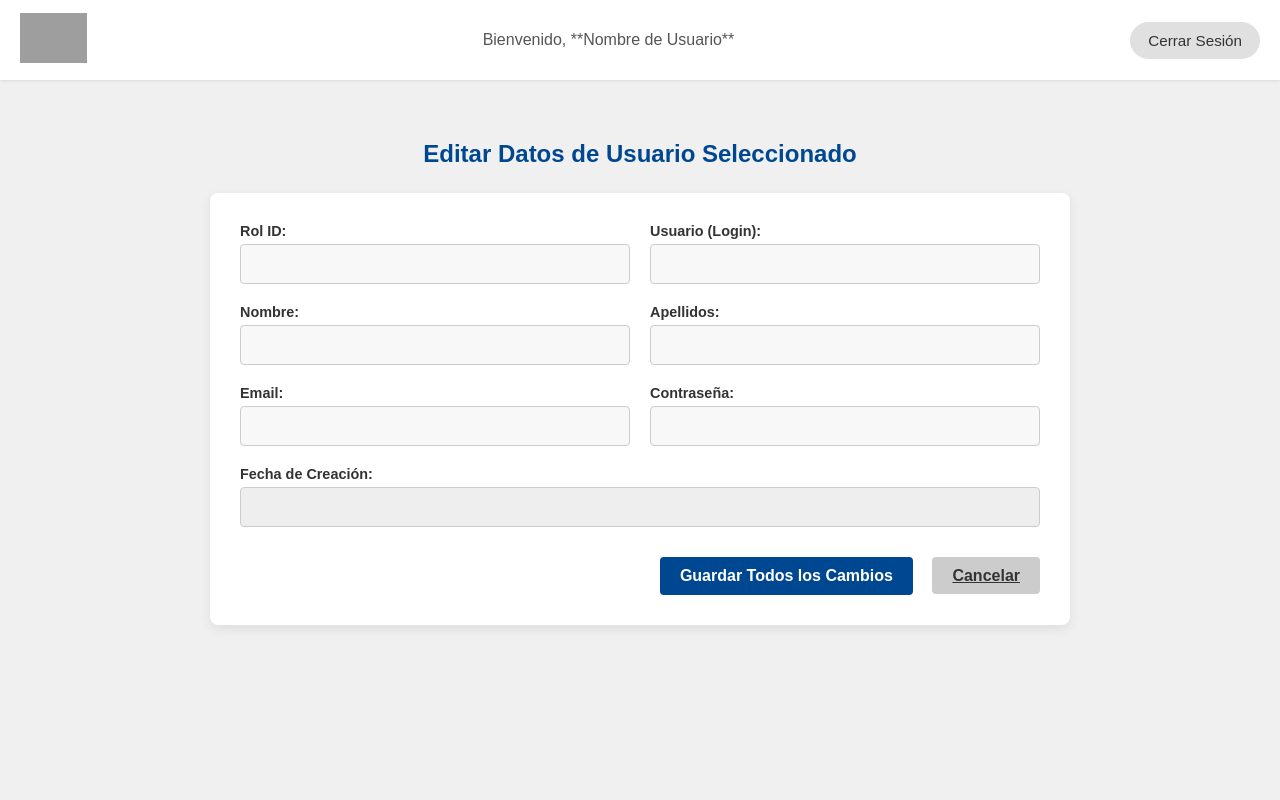
After one commit to OscarRodriguez90/Login_escola_A07_RabascoDavid_HonoratoDavid_FernandezHugo_RodriguezOscar, a PHP site: page /pages/form_users.php in a window 1280 px wide. The commit adds this page. Run offline with PHP 8.4, Linux system fonts and the light colour scheme; grey boxes are pictures that could not be loaded.

Commit message:
Formulario Update User + CSS hecho

```diff
--- a/db/database.sql
+++ b/db/database.sql
@@ -14,7 +14,7 @@ CREATE TABLE usuarios (
     rol_id INT NOT NULL,
     usuario VARCHAR(100) UNIQUE NOT NULL,
     contraseña VARCHAR(255) NOT NULL,
-    nombre VARCHAR(100) NOT NULL,
+    nombre VARCHA   R(100) NOT NULL,
     apellidos VARCHAR(150) NOT NULL,
     email VARCHAR(200) UNIQUE NOT NULL,
     fecha_creacion TIMESTAMP DEFAULT CURRENT_TIMESTAMP,
--- /dev/null
+++ b/pages/form_users.php
@@ -0,0 +1,79 @@
+<!DOCTYPE html>
+<html lang="es">
+<head>
+    <meta charset="UTF-8">
+    <meta name="viewport" content="width=device-width, initial-scale=1.0">
+    <title>Menú Inicio</title>
+    <link rel="stylesheet" href="../styles/styles.css">
+</head>
+<body id="home_body">
+    <header class="main_header">
+        <div class="logo_container">
+            <img src="../img/logo1.png" alt="logo de la aplicación" class="logo_img">
+        </div>
+
+        <div class="user_info">
+            <span class="username">Bienvenido, **Nombre de Usuario**</span>
+        </div>
+
+        <div class="logout_container">
+            <button class="logout_btn">Cerrar Sesión</button>
+        </div>
+    </header>
+
+    <main class="admin-content">
+        <h2 class="form-title">Editar Datos de Usuario Seleccionado</h2>
+
+        <form action="" method="POST" class="user-edit-form">
+
+            <input type="hidden" name="id">
+
+            <div class="form-row">
+                <div class="form-group-main">
+                    <label for="rol_id">Rol ID:</label>
+                    <input type="number" id="rol_id" name="rol_id">
+                </div>
+
+                <div class="form-group-main">
+                    <label for="usuario">Usuario (Login):</label>
+                    <input type="text" id="usuario" name="usuario">
+                </div>
+            </div>
+
+            <div class="form-row">
+                <div class="form-group-main">
+                    <label for="nombre">Nombre:</label>
+                    <input type="text" id="nombre" name="nombre">
+                </div>
+
+                <div class="form-group-main">
+                    <label for="apellidos">Apellidos:</label>
+                    <input type="text" id="apellidos" name="apellidos">
+                </div>
+            </div>
+
+            <div class="form-row">
+                <div class="form-group-main">
+                    <label for="email">Email:</label>
+                    <input type="email" id="email" name="email">
+                </div>
+
+                <div class="form-group-main">
+                    <label for="contraseña">Contraseña:</label>
+                    <input type="password" id="contraseña" name="contraseña">
+                </div>
+            </div>
+
+            <div class="form-group-main full-width">
+                <label for="fecha_creacion">Fecha de Creación:</label>
+                <input type="text" id="fecha_creacion" name="fecha_creacion" readonly>
+            </div>
+
+            <div class="button-container">
+                <button type="submit" class="save-main-btn">Guardar Todos los Cambios</button>
+                <a href="./home.php" class="cancel-main-btn">Cancelar</a>
+            </div>
+        </form>
+    </main>
+</body>
+</html>
--- a/styles/styles.css
+++ b/styles/styles.css
@@ -169,6 +169,109 @@ main {
     padding: 20px;
 }
 
+.admin-content {
+    padding: 40px;
+    display: flex;
+    flex-direction: column;
+    align-items: center;
+}
+
+.form-title {
+    color: #004791;
+    margin-bottom: 25px;
+}
+
+.user-edit-form {
+    background: white;
+    padding: 30px;
+    border-radius: 8px;
+    box-shadow: 0 4px 12px rgba(0, 0, 0, 0.08); /* Sombra más profunda para el formulario */
+    width: 100%;
+    max-width: 800px; /* Limita el ancho del formulario */
+}
+
+.form-row {
+    display: flex;
+    justify-content: space-between;
+    margin-bottom: 20px;
+    gap: 20px;
+}
+
+.form-group-main {
+    display: flex;
+    flex-direction: column;
+    width: 50%; /* Ocupa la mitad del ancho en la fila */
+}
+
+.form-group-main.full-width {
+    width: 100%;
+}
+
+.user-edit-form label {
+    font-weight: 600;
+    color: #333;
+    margin-bottom: 5px;
+    font-size: 0.9em;
+}
+
+.user-edit-form input {
+    background: #f8f8f8;
+    border: 1px solid #ccc;
+    border-radius: 4px;
+    padding: 10px;
+    font-size: 1em;
+    color: #000;
+}
+
+.user-edit-form input:focus {
+    border-color: #004791;
+    outline: none;
+    background: white;
+}
+
+/* Campos de solo lectura */
+.user-edit-form input[readonly] {
+    background: #eee;
+    color: #555;
+    cursor: default;
+}
+
+/* Contenedor de Botones */
+.button-container {
+    margin-top: 30px;
+    text-align: right;
+}
+
+.save-main-btn,
+.cancel-main-btn {
+    padding: 10px 20px;
+    border: none;
+    border-radius: 4px;
+    cursor: pointer;
+    font-weight: 600;
+    font-size: 1em;
+    margin-left: 15px;
+    transition: opacity 0.2s;
+}
+
+.save-main-btn {
+    background-color: #004791;
+    color: white;
+}
+
+.save-main-btn:hover {
+    opacity: 0.9;
+}
+
+.cancel-main-btn {
+    background-color: #ccc;
+    color: #333;
+}
+
+.cancel-main-btn:hover {
+    opacity: 0.9;
+}
+
 @media (max-width: 900px) {
     .container {
         max-width: 100%;
```
Also changed, not shown: processes/update_users.php (added).
